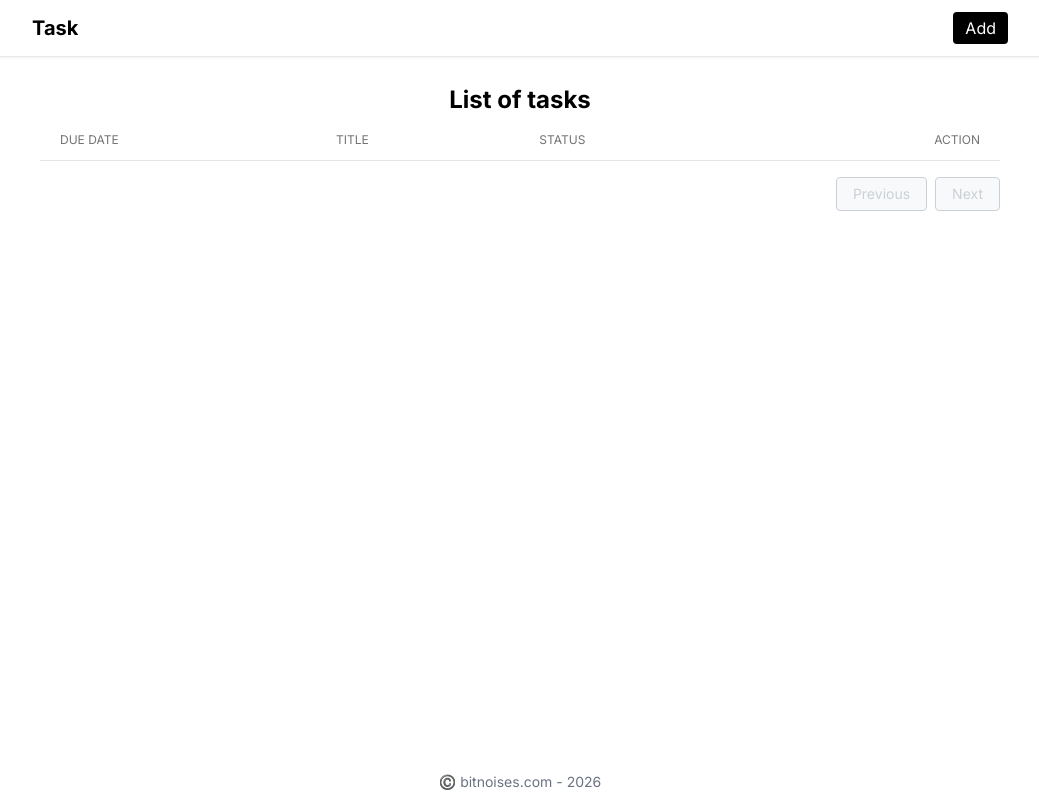
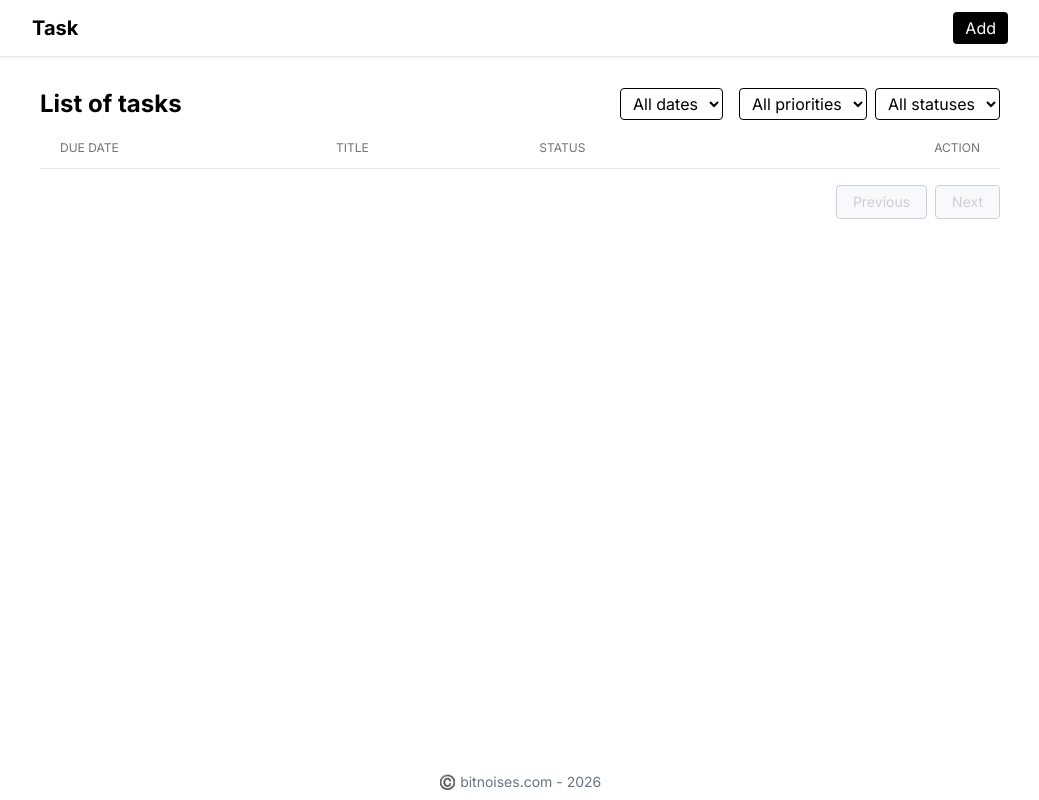
Before and after one commit to hanatole/task-frontend, a website built with Vite: page index.html in a window 1280 px wide. Shown: the whole page, without its empty margins (120-1159 px from the left). Built offline with nearby package versions, Linux system fonts and the light colour scheme; some icons are missing; files whose address does not match are found by name.

Commit message:
feat: Add filter

```diff
--- a/index.html
+++ b/index.html
@@ -68,7 +68,40 @@
     <main class="mx-auto max-w-5xl px-6 py-1">
       <section>
         <div class="px-2 py-5 mx-auto max-w-7xl">
-          <h1 class="text-2xl font-semibold text-center my-1">List of tasks</h1>
+          <div class="flex justify-between my-2">
+            <h1 class="text-2xl font-semibold text-center">List of tasks</h1>
+            <div class="ml-auto flex items-center">
+              <select
+                class="border rounded px-2 py-1 ml-4"
+                x-model="filters.dueDate"
+                @change="pagination.page=1; getTasks()"
+              >
+                <option value="ALL">All dates</option>
+                <option value="PAST">Past</option>
+                <option value="TODAY">Today</option>
+                <option value="FUTURE">Future</option>
+              </select>
+              <select
+                class="border rounded px-2 py-1 ml-4"
+                x-model="filters.priority"
+                @change="pagination.page=1; getTasks()"
+              >
+                <option value="ALL">All priorities</option>
+                <option value="LOW">Low</option>
+                <option value="MEDIUM">Medium</option>
+                <option value="HIGH">High</option>
+              </select>
+              <select
+                class="border rounded px-2 py-1 ml-2"
+                x-model="filters.status"
+                @change="pagination.page=1; getTasks()"
+              >
+                <option value="ALL">All statuses</option>
+                <option value="COMPLETED">Completed</option>
+                <option value="OPEN">Open</option>
+              </select>
+            </div>
+          </div>
           <div class="flex flex-col">
             <div class="overflow-x-auto">
               <div class="inline-block min-w-full">
@@ -158,14 +191,14 @@
                     class="mt-4 flex justify-end gap-2 text-sm text-gray-500"
                   >
                     <button
-                      class="px-4 py-1.5 rounded border cursor-pointer"
+                      class="px-4 py-1.5 rounded border"
                       :class="computeStyle('prev', pagination.page <= 1)"
                       @click="prevPage()"
                     >
                       Previous
                     </button>
                     <button
-                      class="px-4 py-1.5 rounded border cursor-pointer"
+                      class="px-4 py-1.5 rounded border"
                       :class="computeStyle('next', pagination.page >= pagination.pages)"
                       @click="nextPage()"
                     >
@@ -352,6 +385,7 @@
                 type="date"
                 class="w-full border rounded px-2 py-2"
                 x-model="currentTask.dueDate"
+                :min="currentTask.minDueDate"
                 required
               />
             </div>
--- a/src/main.js
+++ b/src/main.js
@@ -8,6 +8,7 @@ Alpine.data("taskApp", () => ({
     title: "",
     description: "",
     dueDate: new Date().toISOString().split("T")[0],
+    minDueDate: new Date().toISOString().split("T")[0],
     priority: "LOW",
     update: false,
   },
@@ -28,6 +29,12 @@ Alpine.data("taskApp", () => ({
     show: false,
     message: "",
     type: "info",
+  },
+
+  filters: {
+    priority: "ALL",
+    status: "ALL",
+    dueDate: "ALL",
   },
 
   pagination: {
@@ -53,8 +60,8 @@ Alpine.data("taskApp", () => ({
     if (disabled)
       return "bg-gray-100 text-gray-400 cursor-not-allowed opacity-50";
     return this.pagination.activeButton == button
-      ? "bg-black text-white"
-      : "bg-white border-black text-black hover:bg-black hover:text-white";
+      ? "bg-black text-white cursor-pointer"
+      : "bg-white border-black text-black hover:bg-black hover:text-white cursor-pointer";
   },
 
   init() {
@@ -71,6 +78,7 @@ Alpine.data("taskApp", () => ({
       title: "",
       description: "",
       dueDate: new Date().toISOString().split("T")[0],
+      minDueDate: new Date().toISOString().split("T")[0],
       priority: "LOW",
       update: false,
     };
@@ -114,6 +122,12 @@ Alpine.data("taskApp", () => ({
     const params = new URLSearchParams();
     params.append("page", this.pagination.page);
     params.append("size", this.pagination.size);
+    if (this.filters.priority !== "ALL")
+      params.append("priority", this.filters.priority);
+    if (this.filters.status !== "ALL")
+      params.append("status", this.filters.status);
+    if (this.filters.dueDate !== "ALL")
+      params.append("due_date", this.filters.dueDate);
     const queryString = params.toString();
     fetch(`/api/tasks?${queryString}`)
       .then((res) => res.json())
```
